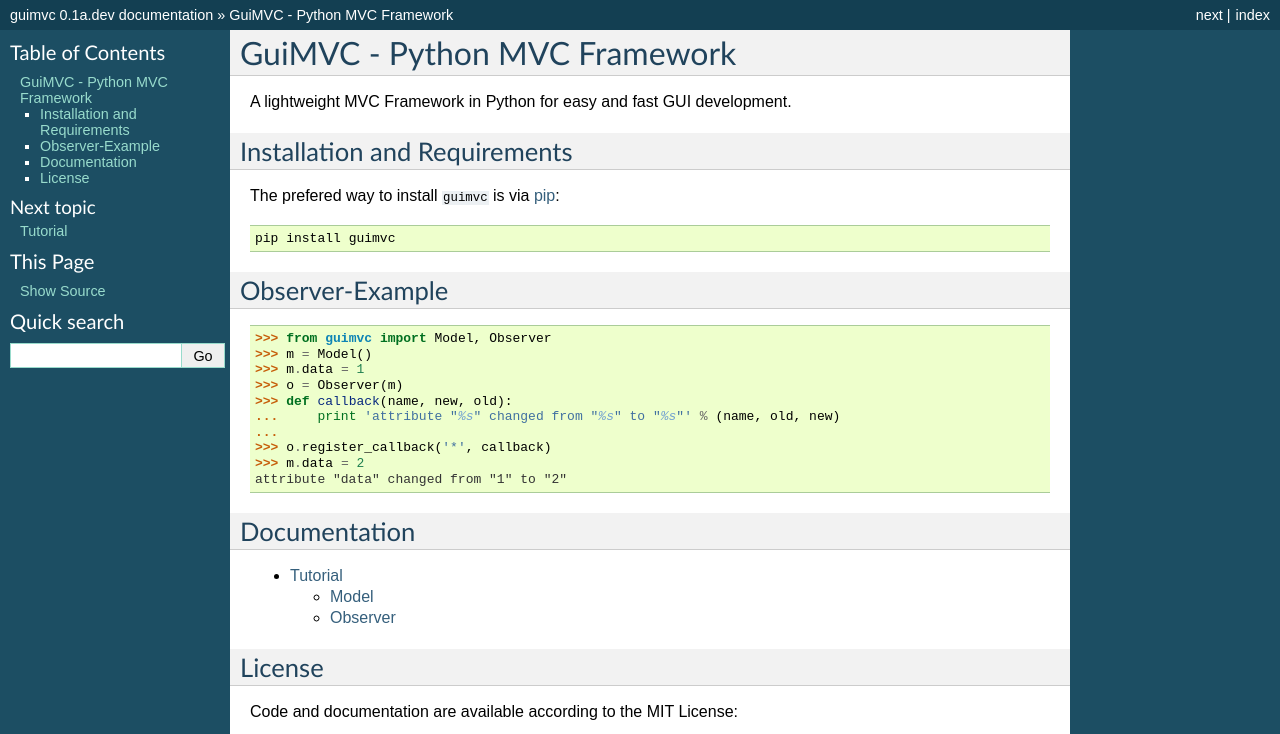
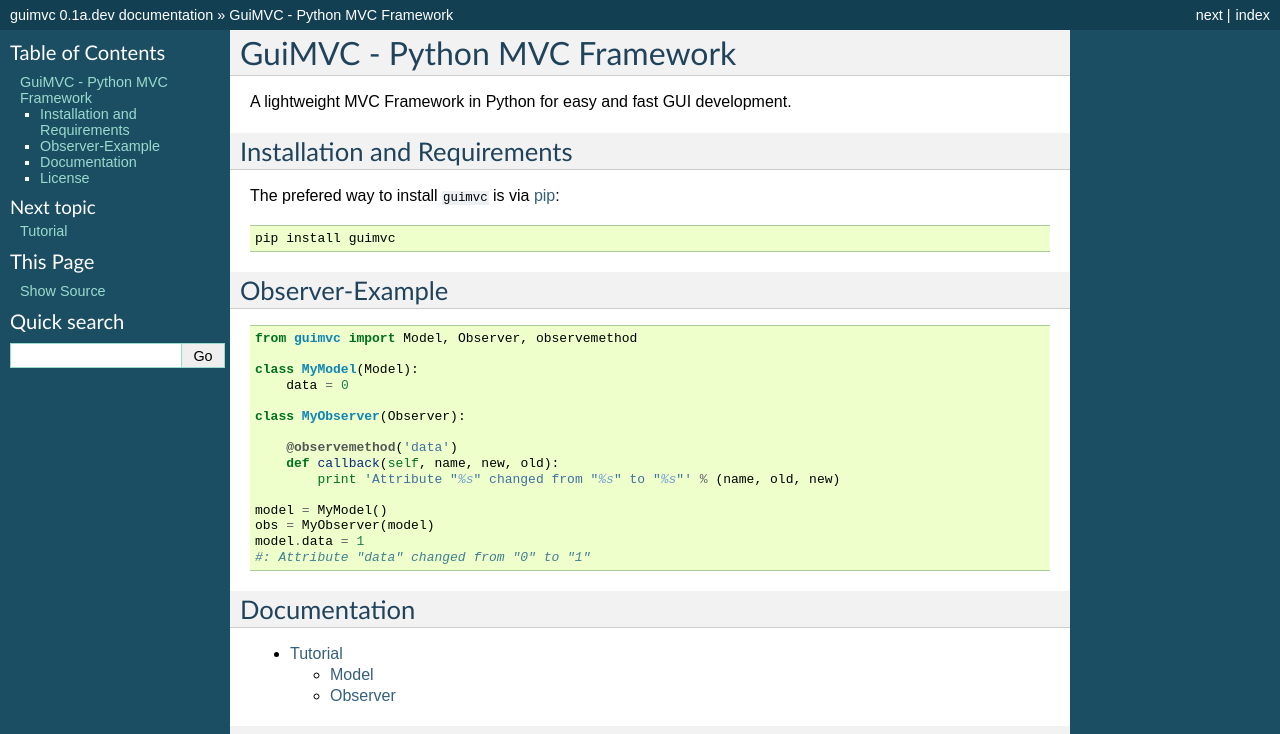
Before and after one commit to schlamar/guimvc, a Sphinx documentation site: the page built from doc/index.rst, in a window 1280 px wide, cut to the strip 0-734 px from the top of the page. Built offline with Sphinx 7.4.7, drawn with Linux system fonts in a browser that asks for light colours.

Commit message:
new example

```diff
--- a/doc/index.rst
+++ b/doc/index.rst
@@ -21,16 +21,22 @@ Observer-Example
 
 ::
 
-    >>> from guimvc import Model, Observer
-    >>> m = Model()
-    >>> m.data = 1
-    >>> o = Observer(m)
-    >>> def callback(name, new, old):
-    ...     print 'attribute "%s" changed from "%s" to "%s"' % (name, old, new)
-    ...
-    >>> o.register_callback('*', callback)
-    >>> m.data = 2
-    attribute "data" changed from "1" to "2"
+    from guimvc import Model, Observer, observemethod
+
+    class MyModel(Model):
+        data = 0
+
+    class MyObserver(Observer):
+
+        @observemethod('data')
+        def callback(self, name, new, old):
+            print 'Attribute "%s" changed from "%s" to "%s"' % (name, old, new)
+
+    model = MyModel()
+    obs = MyObserver(model)
+    model.data = 1
+    #: Attribute "data" changed from "0" to "1"
+
 
 
 Documentation
```
